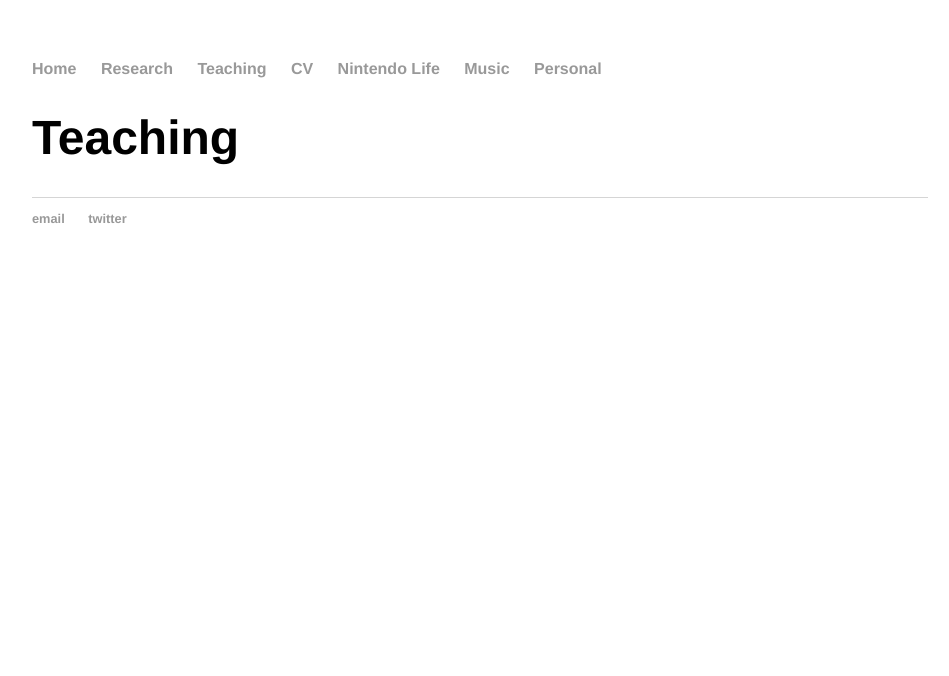
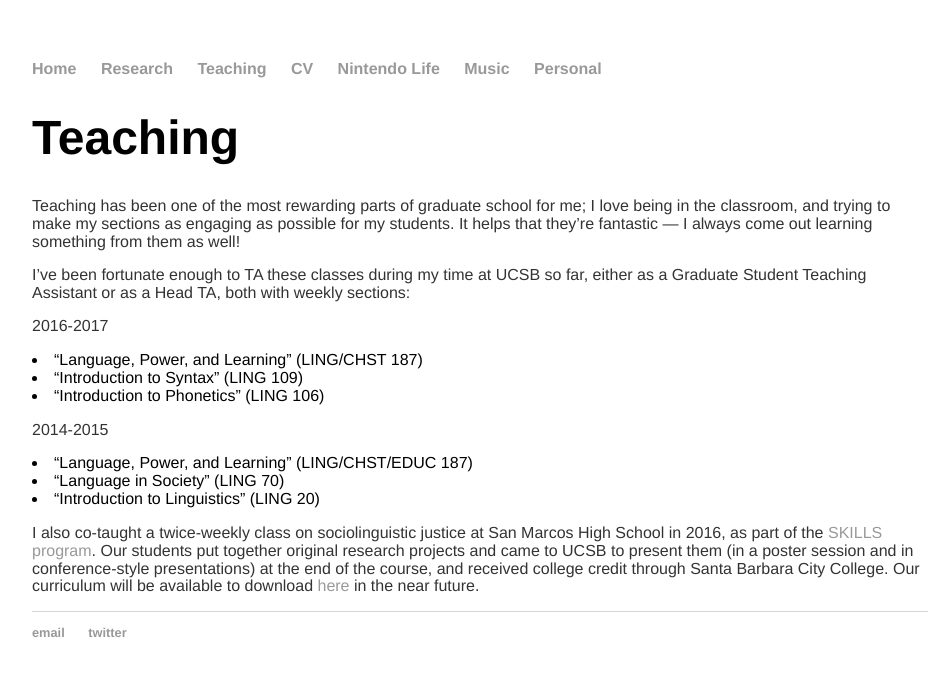
Before and after one commit to morgansleeper/morgansleeper.github.io, a Jekyll site: the page built from teaching/index.html, in a window 1280 px wide. Shown: the top 676 px of the page, without its empty margins (160-1109 px from the left). Built offline with Jekyll 4.4.1, drawn with Linux system fonts in a browser that asks for light colours.

Commit message:
Update index.html

```diff
--- a/teaching/index.html
+++ b/teaching/index.html
@@ -3,3 +3,25 @@ layout: default
 title: Morgan Sleeper | Teaching
 ---
 <h1>Teaching</h1>
+<p>Teaching has been one of the most rewarding parts of graduate school for me;
+  I love being in the classroom, and trying to make my sections as engaging as possible for my students.
+  It helps that they’re fantastic — I always come out learning something from them as well!</p>
+
+<p>I’ve been fortunate enough to TA these classes during my time at UCSB so far,
+  either as a Graduate Student Teaching Assistant or as a Head TA, both with weekly sections:</p>
+
+<p>2016-2017</p>
+<li>“Language, Power, and Learning” (LING/CHST 187)</li>
+<li>“Introduction to Syntax” (LING 109)</li>
+<li>“Introduction to Phonetics” (LING 106)</li>
+
+<p>2014-2015</p>
+<li>“Language, Power, and Learning” (LING/CHST/EDUC 187)</li>
+<li>“Language in Society” (LING 70)</li>
+<li>“Introduction to Linguistics” (LING 20)</li>
+
+<p>I also co-taught a twice-weekly class on sociolinguistic justice at San Marcos High School in 2016,
+  as part of the <a href = http://www.skills.ucsb.edu>SKILLS program</a>. Our students put together original
+  research projects and came to UCSB to present them (in a poster session and in conference-style presentations)
+  at the end of the course, and received college credit through Santa Barbara City College. Our curriculum will
+  be available to download <a href = http://www.skills.ucsb.edu/teaching>here</a> in the near future.</p>
```
